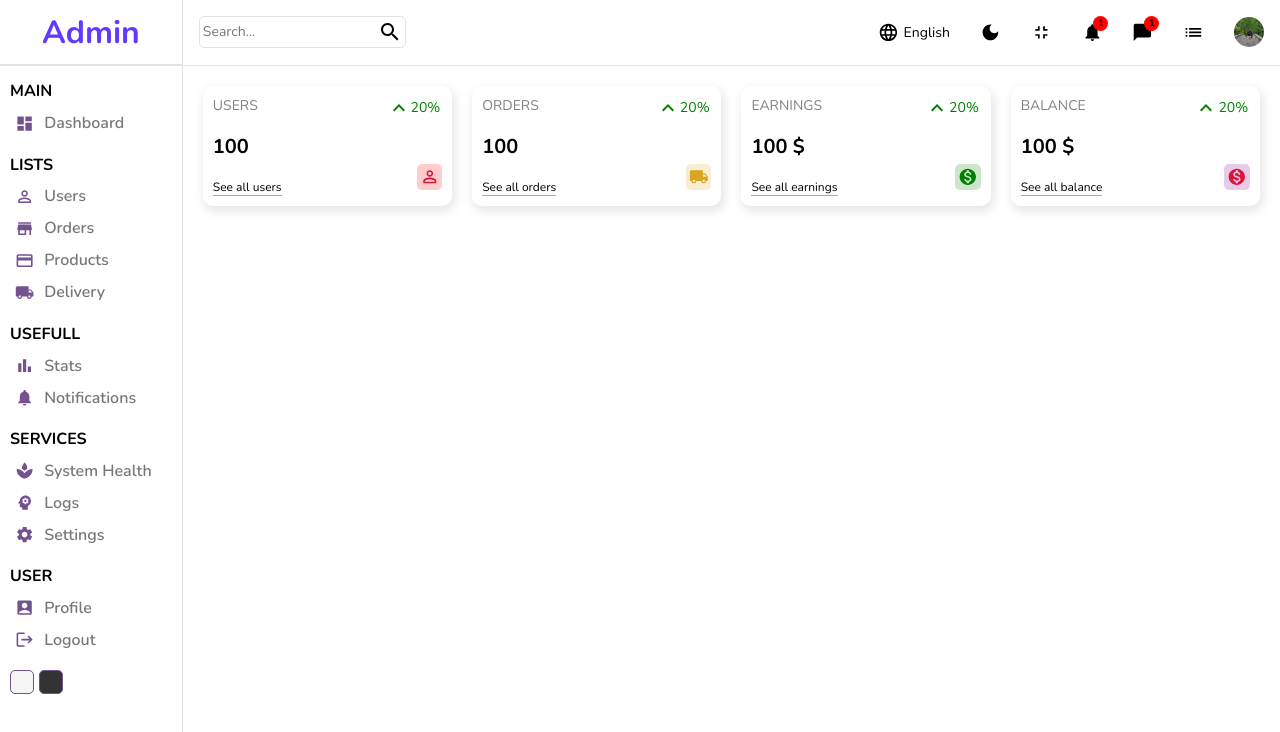
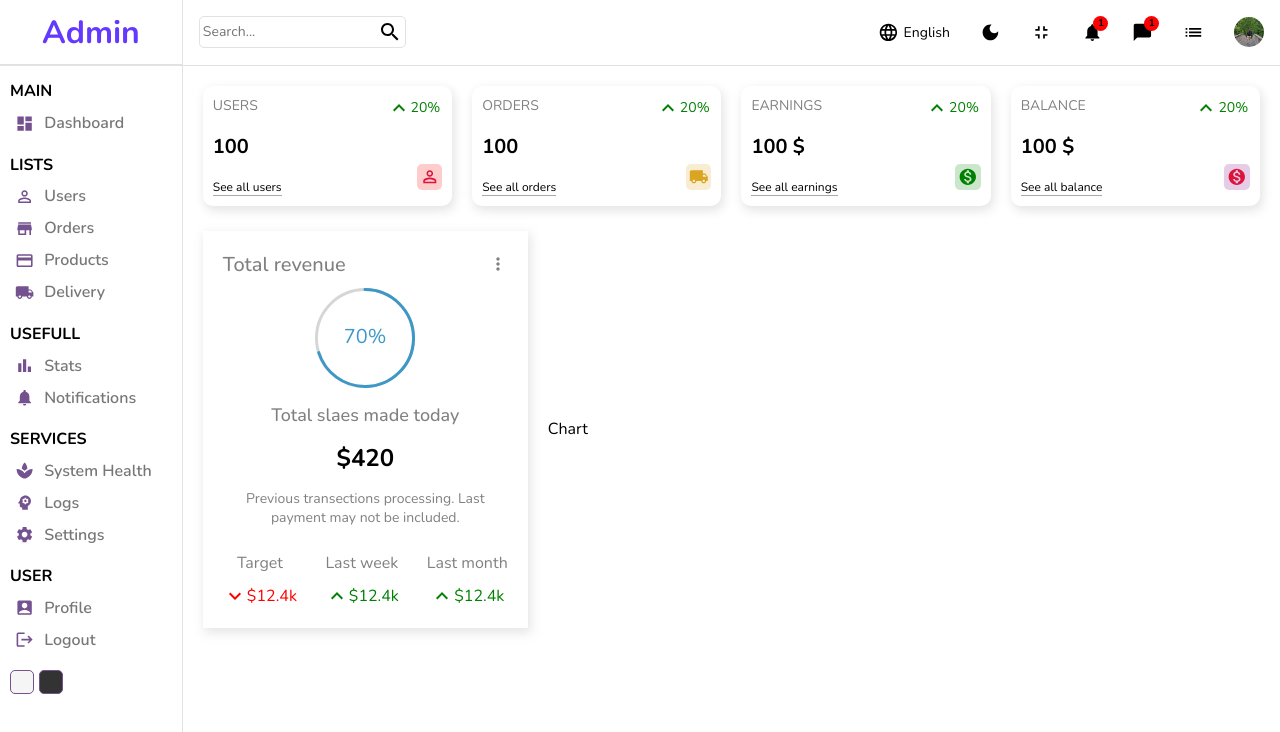
Before and after one commit to adnan725/admin-dashboard, a React (Create React App) app: page / in a window 1280 px wide. Shown: the top 732 px of the page. Built offline with nearby package versions, Linux system fonts and the light colour scheme.

Commit message:
Created total revenue box in main dashoard

```diff
--- a/package.json
+++ b/package.json
@@ -11,6 +11,7 @@
     "@testing-library/react": "^13.3.0",
     "@testing-library/user-event": "^13.5.0",
     "react": "^18.2.0",
+    "react-circular-progressbar": "^2.1.0",
     "react-dom": "^18.2.0",
     "react-router-dom": "^6.3.0",
     "react-scripts": "5.0.1",
--- /dev/null
+++ b/src/components/Chart/Chart.jsx
@@ -0,0 +1,13 @@
+import styles from "./Chart.module.scss";
+
+const Chart = () => {
+  return (
+    <>
+      <div className={styles.chart}>
+        <p>Chart</p>
+      </div>
+    </>
+  );
+};
+
+export default Chart;
--- /dev/null
+++ b/src/components/Chart/Chart.module.scss
@@ -0,0 +1,3 @@
+.chart {
+  flex: 5;
+}
--- /dev/null
+++ b/src/components/Featured/Featured.jsx
@@ -0,0 +1,67 @@
+import styles from "./Featured.module.scss";
+import MoreVertIcon from "@mui/icons-material/MoreVert";
+import { CircularProgressbarWithChildren } from "react-circular-progressbar";
+import "react-circular-progressbar/dist/styles.css";
+import KeyboardArrowDownIcon from "@mui/icons-material/KeyboardArrowDown";
+import KeyboardArrowUpIcon from "@mui/icons-material/KeyboardArrowUp";
+
+const Featured = () => {
+  return (
+    <>
+      <div className={styles.featured}>
+        <div className={styles.top}>
+          <h2 className={styles.title}>Total revenue</h2>
+          <MoreVertIcon className={styles.icon} />
+        </div>
+        <div className={styles.bottom}>
+          <div className={styles.featuredChart}>
+            <CircularProgressbarWithChildren
+              value={70}
+              text="70%"
+              strokeWidth={3}
+            />
+          </div>
+          <div className={styles.content}>
+            <p className={styles.title}>Total slaes made today</p>
+            <p className={styles.amount}>$420</p>
+            <p className={styles.description}>
+              Previous transections processing. Last payment may not be
+              included.
+            </p>
+            <div className={styles.summary}>
+              <div className={styles.item}>
+                <div className={styles.itemTitle}>
+                  <p>Target</p>
+                </div>
+                <div className={`${styles.itemResult} ${styles.negative}`}>
+                  <KeyboardArrowDownIcon />
+                  <p className={styles.resultAmount}>$12.4k</p>
+                </div>
+              </div>
+              <div className={styles.item}>
+                <div className={styles.itemTitle}>
+                  <p>Last week</p>
+                </div>
+                <div className={`${styles.itemResult} ${styles.positive}`}>
+                  <KeyboardArrowUpIcon />
+                  <p className={styles.resultAmount}>$12.4k</p>
+                </div>
+              </div>
+              <div className={styles.item}>
+                <div className={styles.itemTitle}>
+                  <p>Last month</p>
+                </div>
+                <div className={`${styles.itemResult} ${styles.positive}`}>
+                  <KeyboardArrowUpIcon />
+                  <p className={styles.resultAmount}>$12.4k</p>
+                </div>
+              </div>
+            </div>
+          </div>
+        </div>
+      </div>
+    </>
+  );
+};
+
+export default Featured;
--- /dev/null
+++ b/src/components/Featured/Featured.module.scss
@@ -0,0 +1,91 @@
+.featured {
+  flex: 2;
+  -webkit-box-shadow: 2px 4px 10px 1px rgba(0, 0, 0, 0.47);
+  box-shadow: 2px 4px 10px 1px rgba(201, 201, 201, 0.47);
+  padding: 20px;
+
+  .top {
+    display: flex;
+    align-items: center;
+    justify-content: space-between;
+    margin-bottom: 10px;
+
+    .title {
+      font-size: 20px;
+      font-weight: 500;
+      color: gray;
+    }
+
+    .icon {
+      font-size: 20px;
+      color: gray;
+    }
+  }
+
+  .bottom,
+  .content {
+    display: flex;
+    flex-direction: column;
+    align-items: center;
+    justify-content: center;
+    gap: 15px;
+
+    .featuredChart {
+      width: 100px;
+      height: 100px;
+    }
+
+    .title {
+      font-size: 18px;
+      color: gray;
+      font-weight: 500;
+    }
+
+    .amount {
+      font-size: 24px;
+      font-weight: bold;
+    }
+
+    .description {
+      text-align: center;
+      font-size: 14px;
+      color: gray;
+    }
+
+    .summary {
+      width: 100%;
+      display: flex;
+      align-items: center;
+      justify-content: space-between;
+      margin-top: 10px;
+    }
+
+    .item {
+      display: flex;
+      flex-direction: column;
+      align-items: center;
+      gap: 10px;
+
+      .itemTitle {
+        text-align: center;
+
+        & p {
+          color: gray;
+        }
+      }
+
+      .itemResult {
+        display: flex;
+        align-items: center;
+
+        &.positive {
+          color: green;
+        }
+
+        &.negative {
+          color: red;
+        }
+      }
+    }
+  }
+}
--- a/src/pages/Home/Home.jsx
+++ b/src/pages/Home/Home.jsx
@@ -3,6 +3,8 @@ import styles from "./Home.module.scss";
 import Sidebar from "../../components/Sidebar/Sidebar";
 import Navbar from "../../components/Navbar/Navbar";
 import Widgets from "../../components/Widgets/Widgets";
+import Chart from "../../components/Chart/Chart";
+import Featured from "../../components/Featured/Featured";
 
 const Home = () => {
   return (
@@ -14,6 +16,10 @@ const Home = () => {
         <div className={styles.homeContainer}>
           <Navbar />
           <Widgets />
+          <div className={styles.containerData}>
+            <Featured />
+            <Chart />
+          </div>
         </div>
       </div>
     </>
--- a/src/pages/Home/Home.module.scss
+++ b/src/pages/Home/Home.module.scss
@@ -3,6 +3,13 @@
 
   .homeContainer {
     flex: 6;
+
+    .containerData {
+      display: flex;
+      align-items: center;
+      gap: 20px;
+      padding: 5px 20px;
+    }
   }
 
   .sidebar {
```
Also changed, not shown: 1 other file (tests, documents, lock files or other folders).
